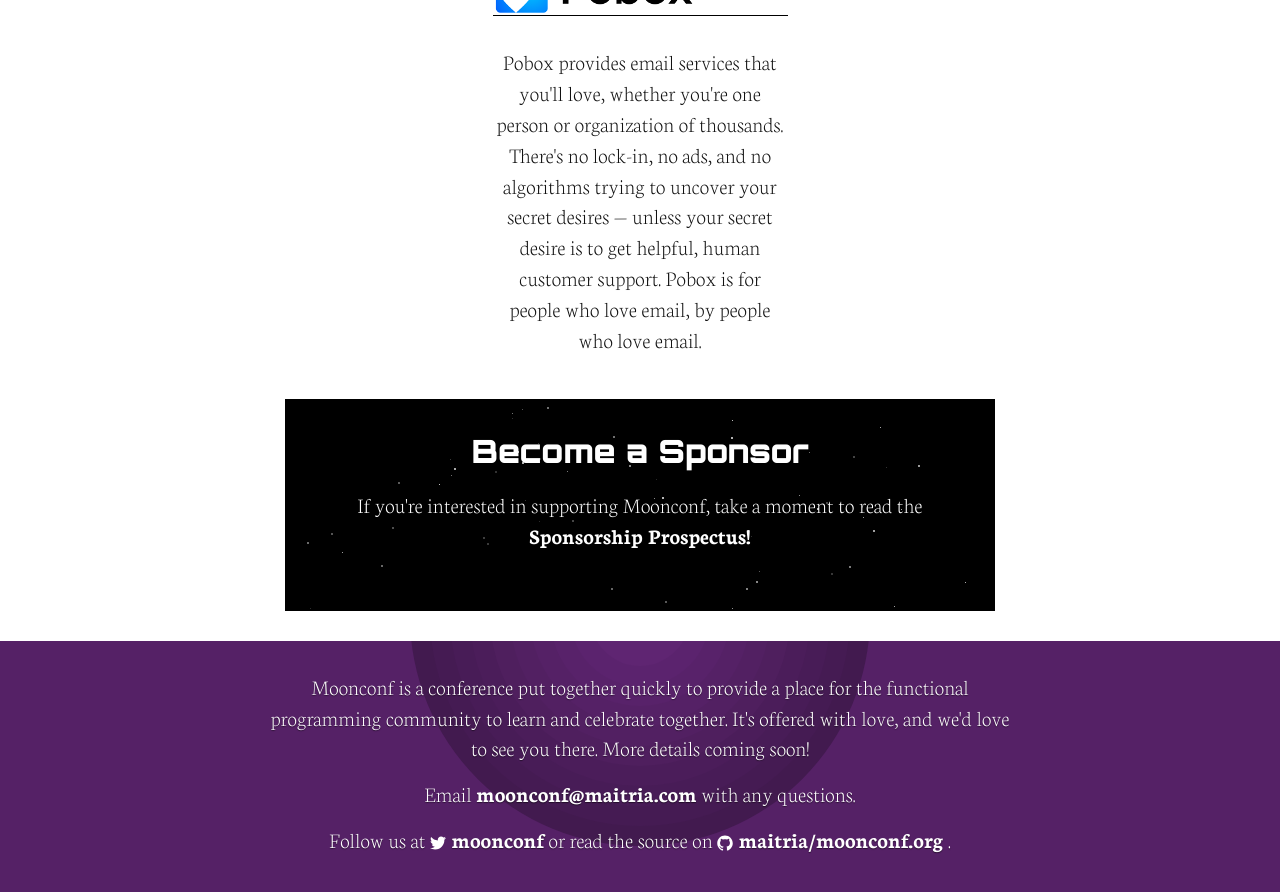
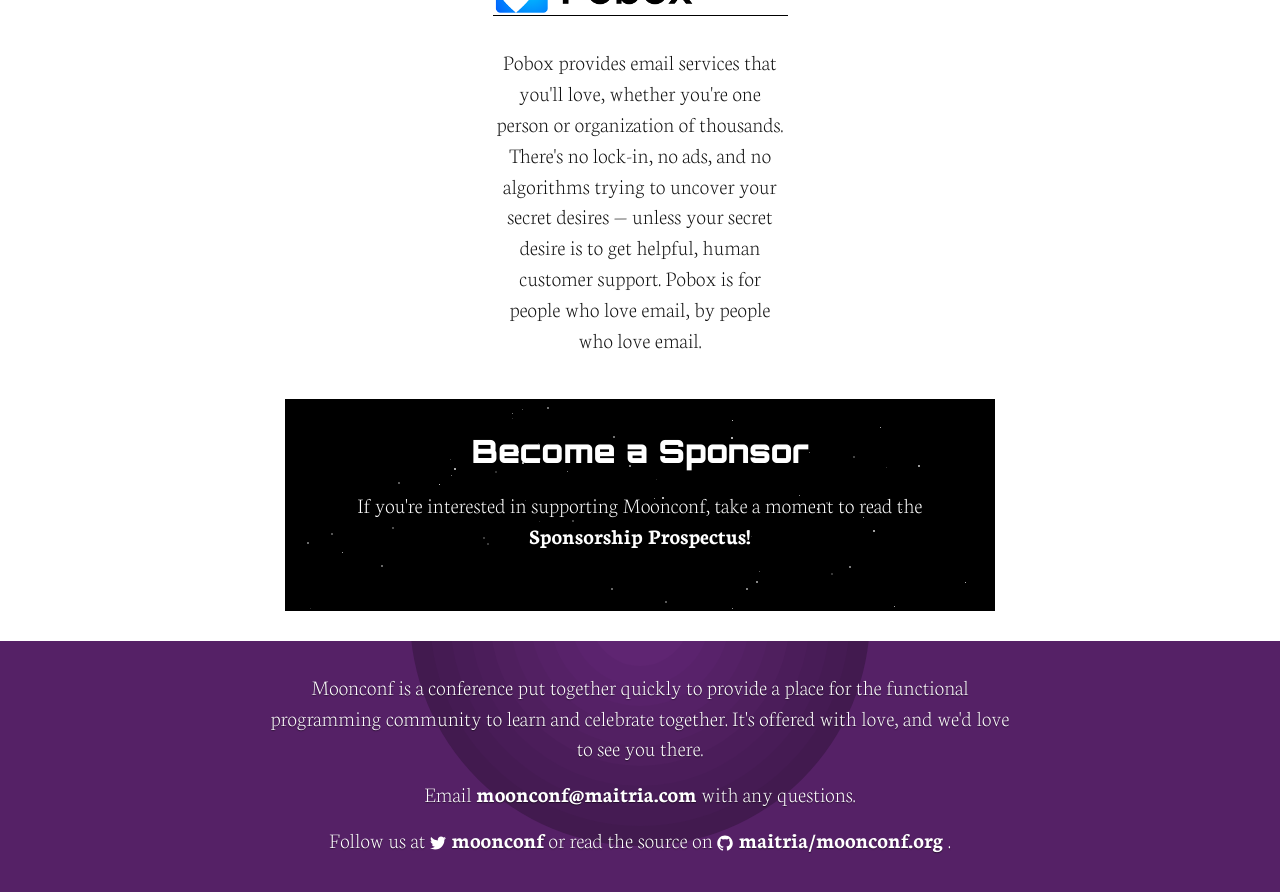
Before and after one commit to maitria/moonconf.org, a Jekyll site: the page built from index.html, in a window 1280 px wide and 900 px high, scrolled down 10080 px. Shown: the top 892 px of the window. Built offline with Jekyll 4.4.1, drawn with Linux system fonts in a browser that asks for light colours.

Commit message:
Correct a typo.

```diff
--- a/_config.yml
+++ b/_config.yml
@@ -10,8 +10,8 @@
 email: moonconf@maitria.com
 description: > # this means to ignore newlines until "baseurl:"
   Moonconf is a conference put together quickly to provide a place for the
-  functional programming community to learn and celebrate together. It's offered
-  with love, and we'd love to see you there. More details coming soon!
+  functional programming community to learn and celebrate together.
+  It's offered with love, and we'd love to see you there.
 baseurl: ""
 url: "http://moonconf.org"
 twitter_username: moonconf
--- a/sponsorship-prospectus/index.html
+++ b/sponsorship-prospectus/index.html
@@ -6,11 +6,12 @@
   <div class="section-block-content wrapper">
     <h2 class="section-block-title">MoonConf Sponsorship Prospectus</h2>
     <h3>What is MoonConf?</h3>
-    <p>MoonConf is a diverse two-day developer conference, created as a celebration of functional programming and community. To ensure the conference is  accessible to anyone who chooses to attend, conference tickets will be inexpensive, with plenty of scholarships available. Your support will ensure that MOONCONF is success.</p>
+    <p>MoonConf is a diverse two-day developer conference, created as a celebration of functional programming and community.</p>
+    <p>To ensure the conference is accessible to anyone who chooses to attend, conference tickets will be inexpensive, with plenty of scholarships available. Your support will ensure that MOONCONF is a success.</p>
 
     <p>Where: Boulder, CO</p>
     <p>When: May 26 - May 28</p>
-    <p>Estimated Attendance: 150 - 300</p>
+    <p>Estimated Attendance: 220</p>
   </div>
 </section>
 
```
